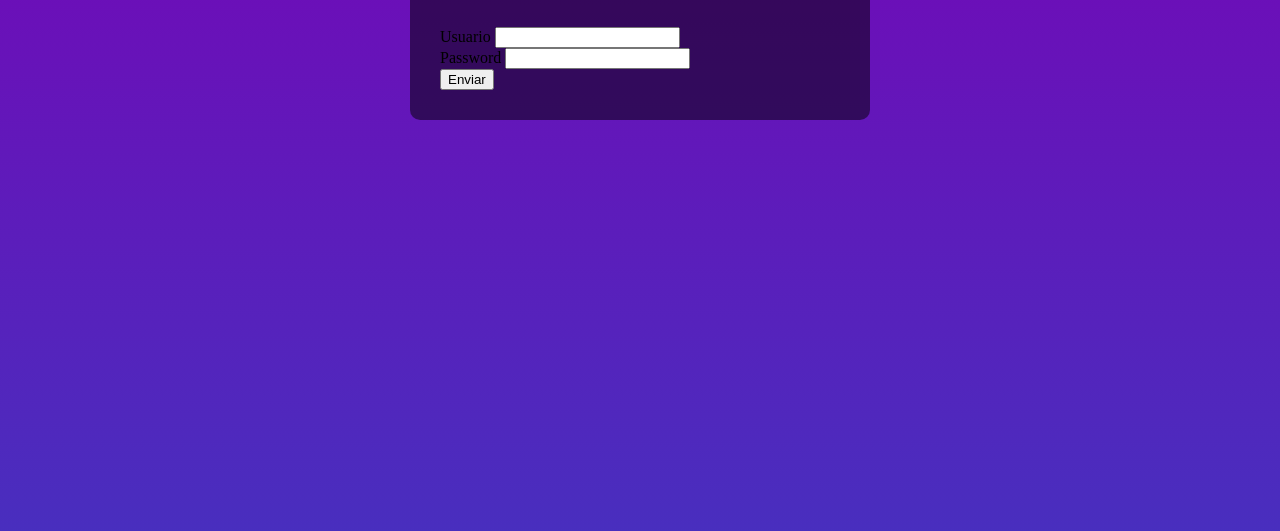
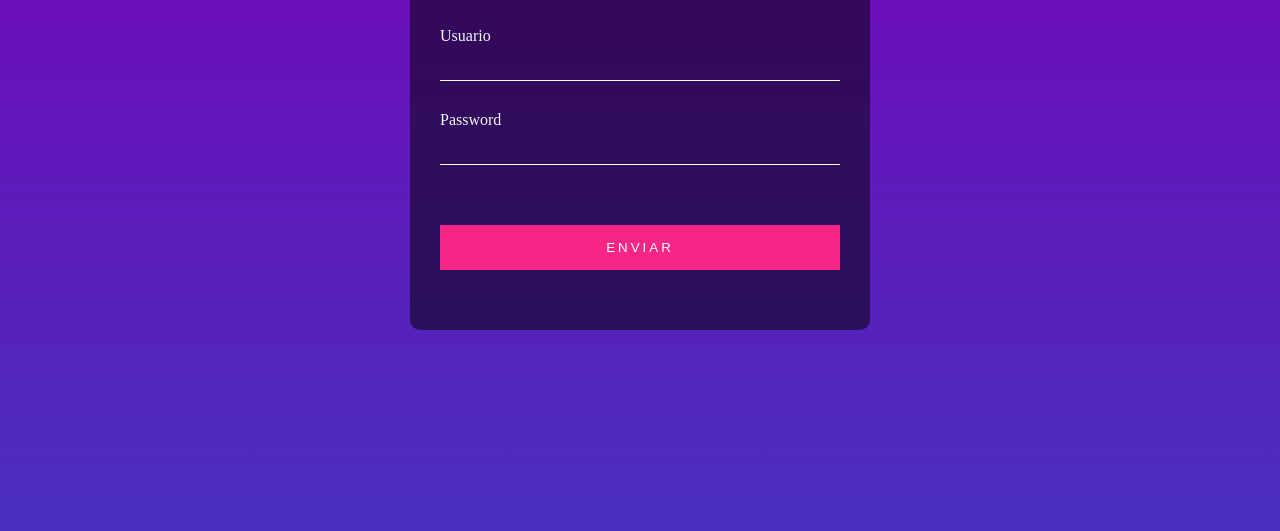
Before and after one commit to ernestolgabriel/EntornosWeb, a plain HTML site: page Lección Formulario Login/index.html in a window 1280 px wide. Shown: the part 117-648 px from the top of the page. Drawn offline with Linux system fonts and the light colour scheme.

Commit message:
Final del Ejercicio Login

```diff
--- a/Lección Formulario Login/CSS/estilos.css
+++ b/Lección Formulario Login/CSS/estilos.css
@@ -23,3 +23,27 @@ body{
     color: #4cc9f0;
     text-align: center;
 }
+
+.contenedor .elemento label{
+    color: aliceblue;
+}
+
+.contenedor .elemento input{
+    width: 100%;
+    padding: 10px 0px;
+    color: #fff;
+    background: transparent;
+    border: none;
+    border-bottom: 1px solid #fff;
+    margin-bottom: 30px;
+}
+
+.contenedor .elemento input[type="submit"]{
+    background-color: #f72585;
+    border: none;
+    letter-spacing: 3px;
+    text-transform: uppercase;
+    cursor: pointer;
+    padding: 15px;
+    margin-top: 30px;
+}
```
